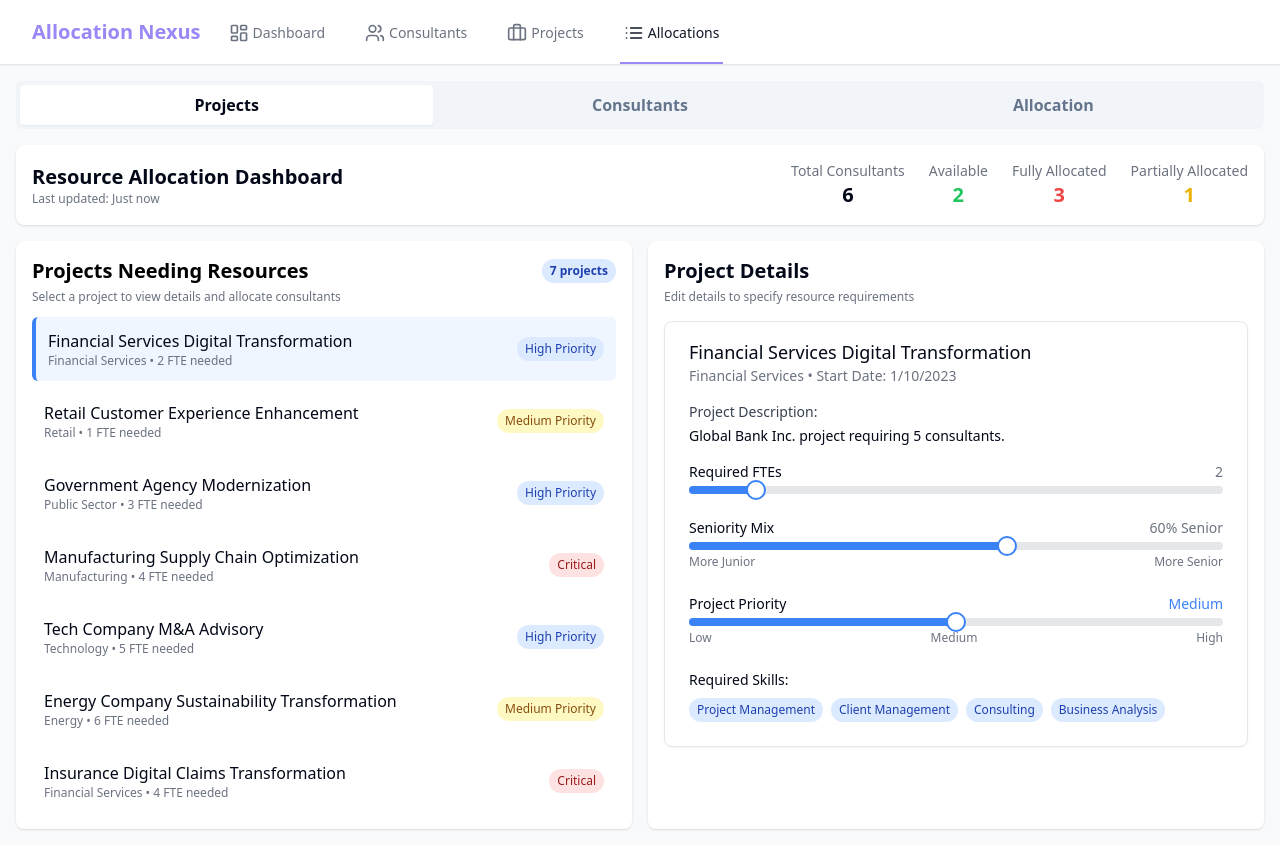
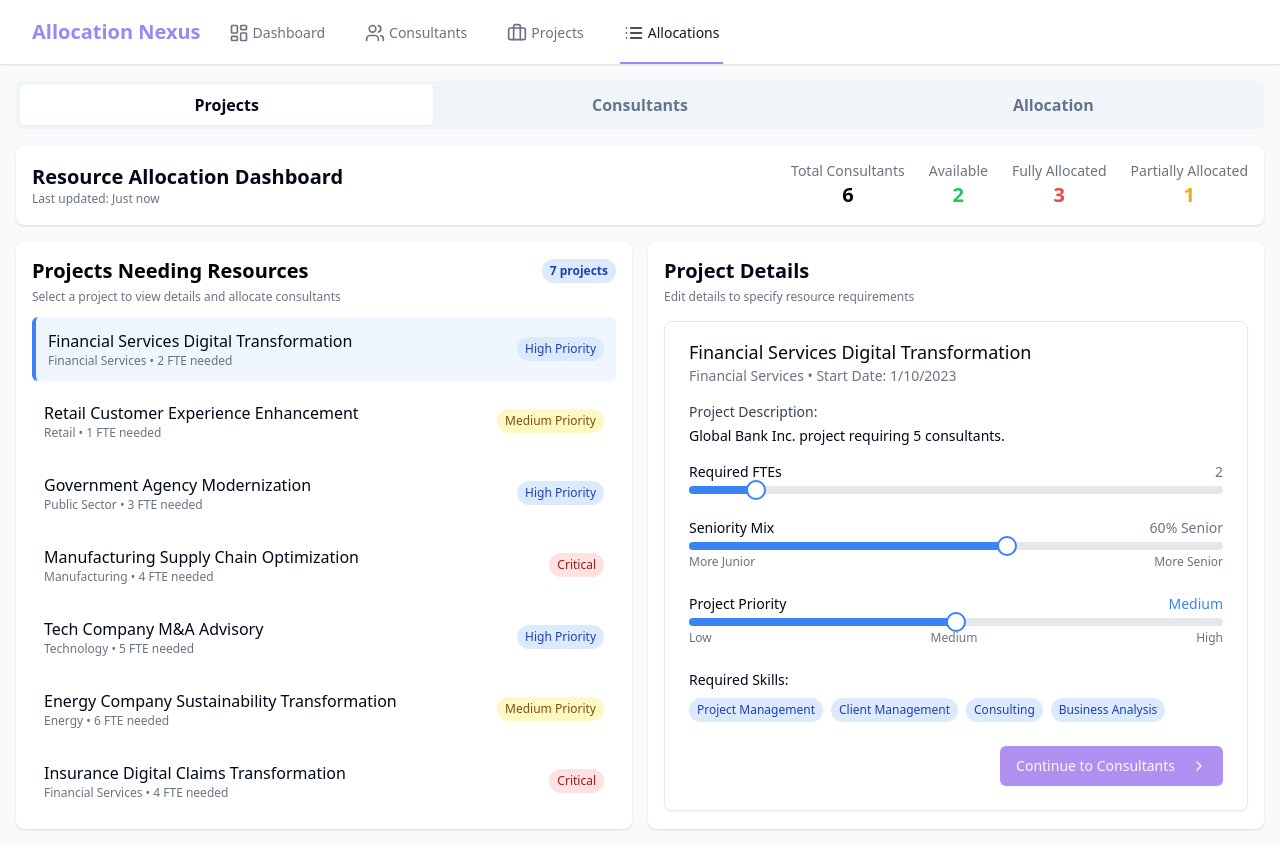
Before and after one commit to LySa0209/allocation-nexus-view-72, a React (Vite) app: page /allocations in a window 1280 px wide. Both pictures are taken after a click on the element 324 px from the left and 349 px from the top of the page. Built offline with nearby package versions, Linux system fonts and the light colour scheme.

Commit message:
Add continue button to project details
Adds a "Continue" button to the bottom of the ProjectDetailPanel.  When clicked, it navigates the user to the "consultants" tab.

```diff
--- a/src/components/Allocation/ProjectDetailPanel.tsx
+++ b/src/components/Allocation/ProjectDetailPanel.tsx
@@ -3,6 +3,8 @@ import React from 'react';
 import { Slider } from '@/components/ui/slider'; // Assuming this is a Shadcn/UI or similar slider
 import { ProjectOrPipeline, isProject } from '@/lib/types';
 import { Card, CardContent } from '@/components/ui/card';
+import { Button } from '@/components/ui/button';
+import { ChevronRight } from 'lucide-react';
 
 // --- Constants defined outside the component ---
 const BASE_SKILLS = ['Project Management', 'Client Management'];
@@ -103,6 +105,7 @@ interface ProjectDetailPanelProps {
   onSeniorityChange: (value: number) => void;
   priorityValue: number; // Assuming 1 for Low, 2 for Medium, 3 for High
   onPriorityChange: (value: number) => void;
+  onContinue?: () => void; // New prop for the continue button
 }
 
 export const ProjectDetailPanel: React.FC<ProjectDetailPanelProps> = ({
@@ -113,6 +116,7 @@ export const ProjectDetailPanel: React.FC<ProjectDetailPanelProps> = ({
   onSeniorityChange,
   priorityValue,
   onPriorityChange,
+  onContinue,
 }) => {
   // Memoize projectSkills to recompute only when project.sector changes
   const projectSkills = React.useMemo(() => {
@@ -200,6 +204,18 @@ export const ProjectDetailPanel: React.FC<ProjectDetailPanelProps> = ({
                   ))}
                 </div>
               </div>
+
+              {/* Continue Button */}
+              <div className="flex justify-end mt-8">
+                <Button
+                  onClick={onContinue}
+                  className="flex items-center"
+                  disabled={!project}
+                >
+                  Continue to Consultants
+                  <ChevronRight className="ml-2 h-4 w-4" />
+                </Button>
+              </div>
             </div>
           </div>
         </CardContent>
--- a/src/pages/Allocations.tsx
+++ b/src/pages/Allocations.tsx
@@ -172,6 +172,12 @@ const Allocations: React.FC = () => {
     }
   };
 
+  // Handle continue to consultants tab
+  const handleContinueToConsultants = () => {
+    // Switch to the consultants tab when continue button is clicked
+    setActiveTab("consultants");
+  };
+
   // Get consultants allocated to a specific project
   const getConsultantsForProject = (projectId: string): Consultant[] => {
     const projectAllocations = allocations.filter(a => a.projectId === projectId);
@@ -271,6 +277,7 @@ const Allocations: React.FC = () => {
                 onSeniorityChange={setSeniorityMix}
                 priorityValue={priorityValue}
                 onPriorityChange={setPriorityValue}
+                onContinue={handleContinueToConsultants}
               />
             </div>
           </TabsContent>
```
